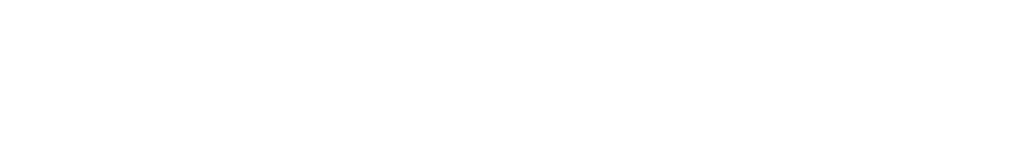
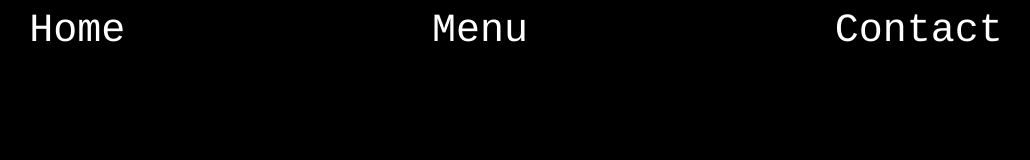
Before and after one commit to Draq109/Restaurant-page, a website with bundled scripts: page dist/index.html in a window 1280 px wide. Shown: the whole page, without its empty margins (124-1154 px from the left). Built offline with nearby package versions, Linux system fonts and the light colour scheme.

Commit message:
Create header with three tabs, add font

```diff
--- a/package.json
+++ b/package.json
@@ -17,6 +17,8 @@
   },
   "homepage": "https://github.com/Draq109/Restaurant-page#readme",
   "devDependencies": {
+    "css-loader": "^6.7.3",
+    "style-loader": "^3.3.1",
     "webpack": "^5.75.0",
     "webpack-cli": "^5.0.1"
   }
--- a/src/index.js
+++ b/src/index.js
@@ -1 +1,23 @@
-console.log('Hello World');
+import './style.css'
+
+function createHeader(className) {
+    const element = document.createElement('header');
+    element.setAttribute('class', className);
+    return element;
+}
+
+function createHeaderTab(textContent, className) {
+    const element = document.createElement('h1');
+    element.innerHTML = textContent;
+    element.setAttribute('class', className);
+
+    return element;
+}
+
+let content = document.getElementById('content');
+content.appendChild(createHeader('header'));
+
+let header = document.getElementsByClassName('header');
+header[0].appendChild(createHeaderTab('Home', 'home'));
+header[0].appendChild(createHeaderTab('Menu', 'menu'));
+header[0].appendChild(createHeaderTab('Contact', 'contact'));
--- /dev/null
+++ b/src/style.css
@@ -0,0 +1,29 @@
+@font-face {
+    font-family: 'Raleway';
+    src: url('./Raleway-VariableFont_wght.ttf') format('ttf'),
+        url('./Raleway-Italic-VariableFont_wght.ttf') format('ttf') font-italic;
+
+}
+
+* {
+    margin: 0;
+    padding: 0;
+    box-sizing: border-box;
+    color: white;
+    background-color: black;
+    font-size: 16px;
+}
+
+header {
+    background-color: black;
+    padding-top: .5rem;
+    display: flex;
+    justify-content: space-around;
+}
+
+h1 {
+    font-size: 2.5rem;
+    font-weight: normal;
+    font-family: 'Raleway', Courier, monospace;
+
+}
```
Also changed, not shown: dist/292a60624abe8149803a.ttf (added), dist/575ec9e676c7a85494bb.ttf (added), dist/index.html, dist/main.js, src/Raleway-Italic-VariableFont_wght.ttf (added), src/Raleway-VariableFont_wght.ttf (added), 1 other file.
